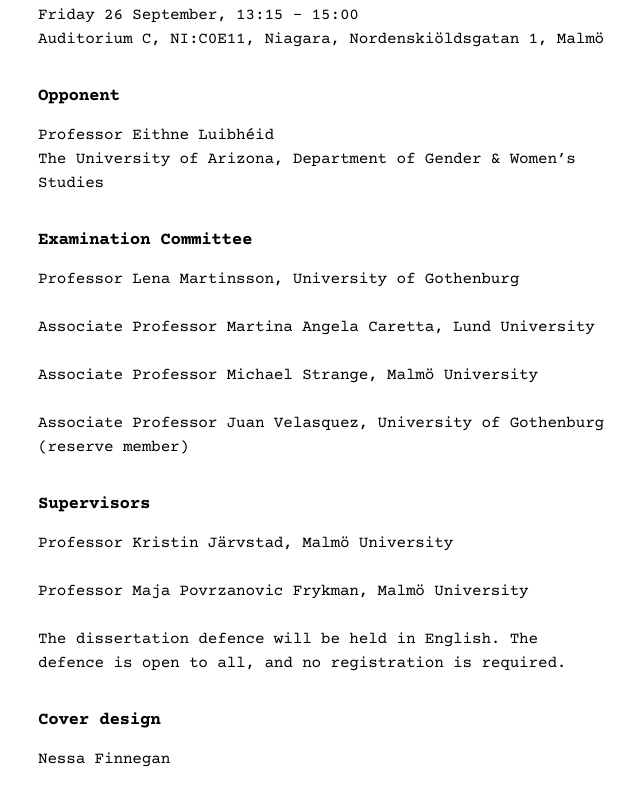
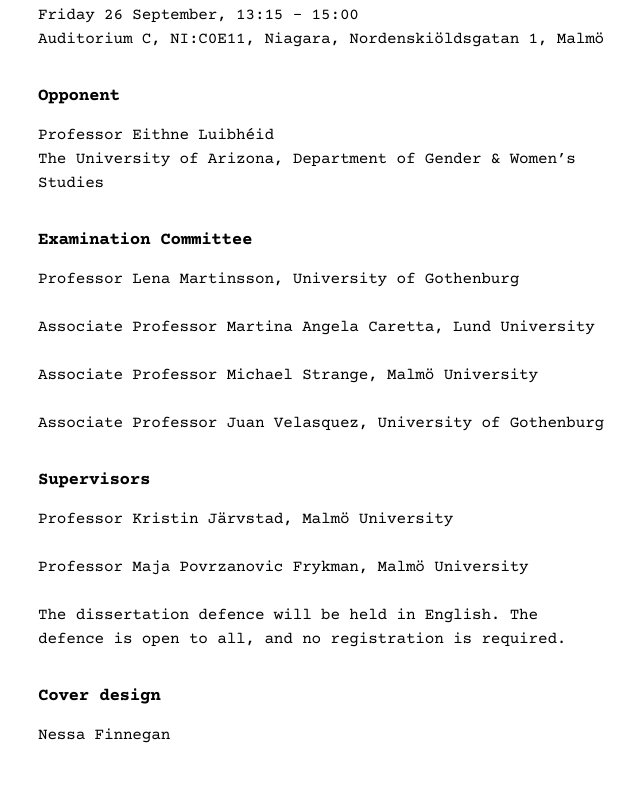
Before and after one commit to sarahbodelson/sarahbodelson.github.io, a plain HTML site: page index.html in a window 1280 px wide. Shown: the part 867-1672 px from the top of the page, without its empty margins (164-804 px from the left). Drawn offline with nearby package versions, Linux system fonts and the light colour scheme; a web font is replaced by a local one.

Commit message:
Add files via upload

```diff
--- a/index.html
+++ b/index.html
@@ -33,7 +33,7 @@
     <p>Professor Lena Martinsson, University of Gothenburg</p>
     <p>Associate Professor Martina Angela Caretta, Lund University</p>
     <p>Associate Professor Michael Strange, Malmö University</p>
-    <p>Associate Professor Juan Velasquez, University of Gothenburg (reserve member)</p>
+    <p>Associate Professor Juan Velasquez, University of Gothenburg</p>
     <h3>Supervisors</h3>
     <p>Professor Kristin Järvstad, Malmö University</p>
     <p>Professor Maja Povrzanovic Frykman, Malmö University</p>
```
